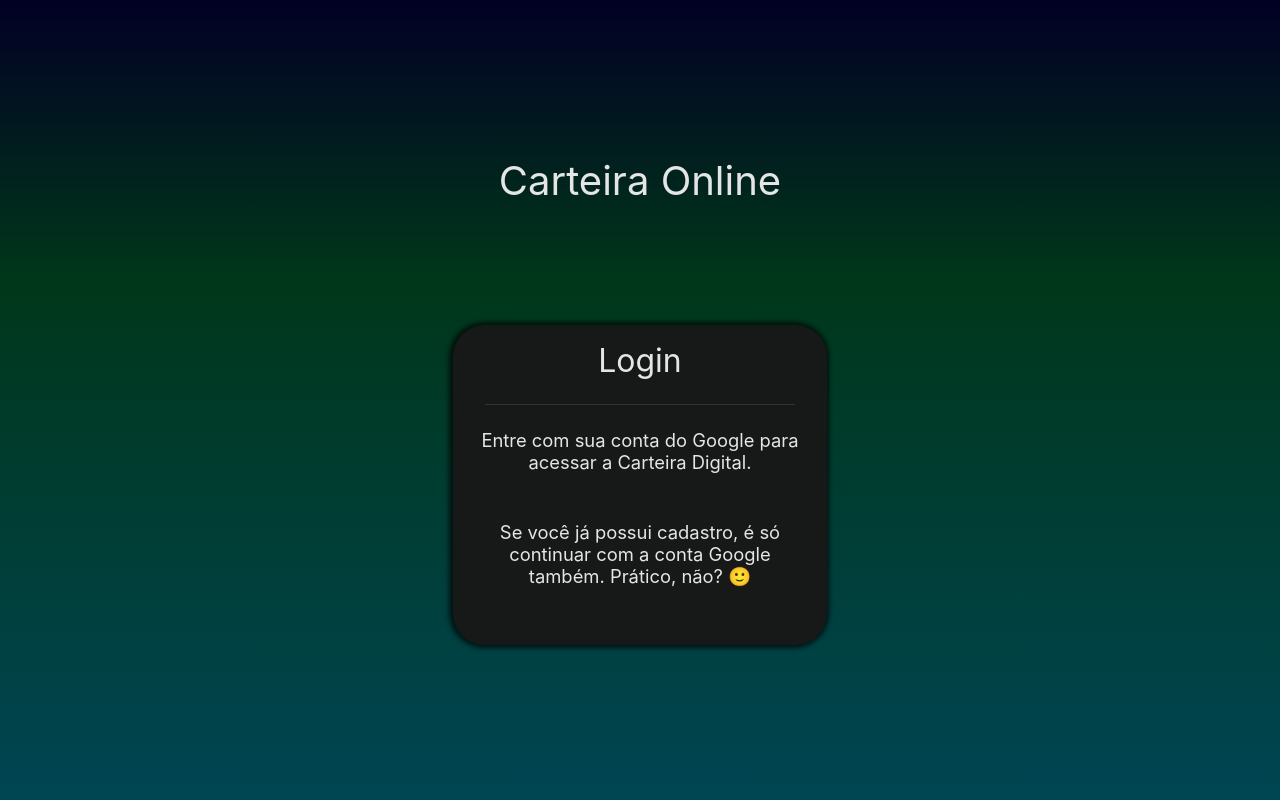
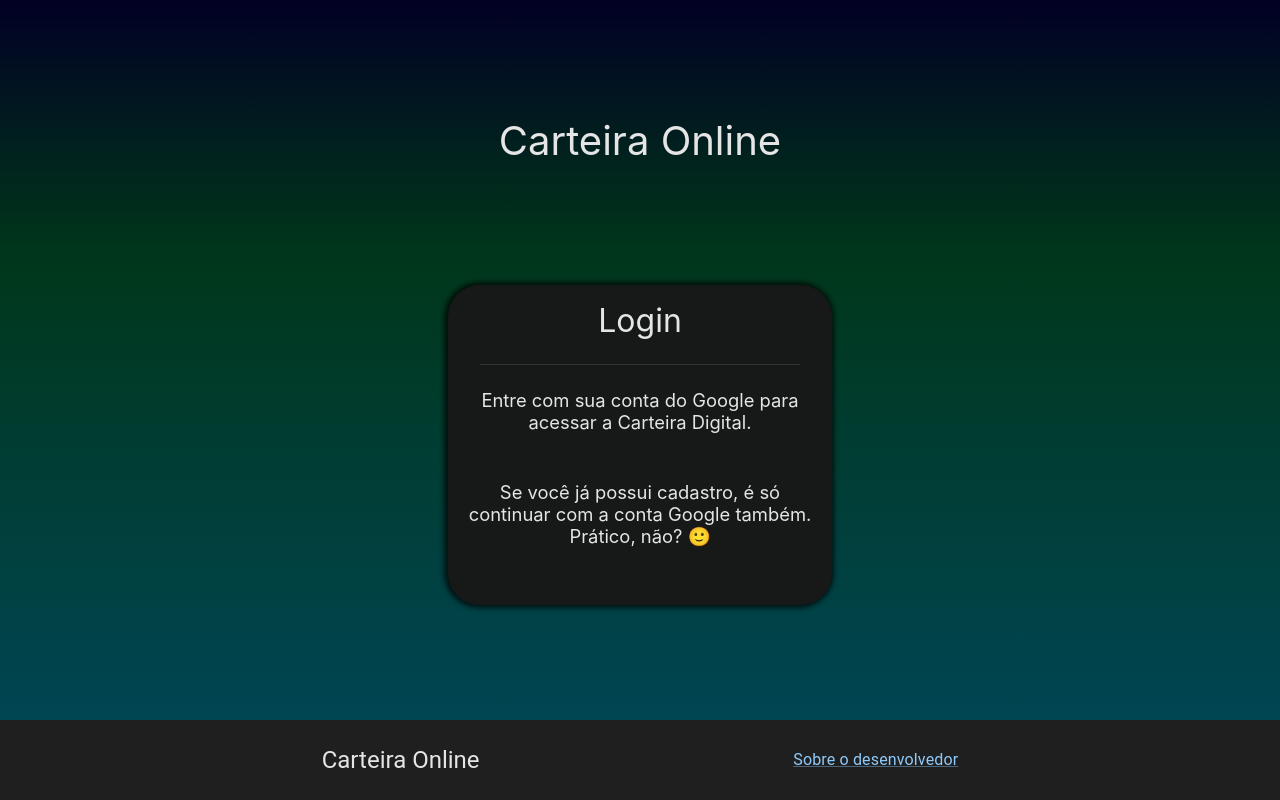
Before and after one commit to gahh2001/financeiro-web, a React (Create React App) app: page /login in a window 1280 px wide. Built offline with nearby package versions, Linux system fonts and the light colour scheme.

Commit message:
add footer

```diff
--- /dev/null
+++ b/src/componentes/footer/Footer.scss
@@ -0,0 +1,15 @@
+@import '../../VariaveisSCSS.scss';
+
+.footer {
+	width: 100%;
+	height: 10vh;
+	background-color: $fundo-components;
+	color: $color-in-linhas;
+	display: flex;
+	justify-content: space-evenly;
+	align-items: center;
+	padding: 1vh;
+
+
+
+}
--- /dev/null
+++ b/src/componentes/footer/Footer.tsx
@@ -0,0 +1,14 @@
+import { Link, Typography } from "@mui/material";
+import { FC } from "react";
+import './Footer.scss';
+
+const Footer: FC = () => {
+	return (
+		<div className="footer">
+			<Typography variant="h5"> Carteira Online</Typography>
+			<Link href="/about-me" variant="subtitle1">Sobre o desenvolvedor</Link>
+		</div>
+	);
+}
+
+export default Footer;
--- a/src/componentes/planejamentos/modalPlanejamento/ModalPlanejamento.scss
+++ b/src/componentes/planejamentos/modalPlanejamento/ModalPlanejamento.scss
@@ -55,13 +55,13 @@
 			}
 		}
 	}
-}
 
-.MuiTypography-root {
-	display: flex;
-	justify-content: center;
+	.MuiTypography-root {
+		display: flex;
+		justify-content: center;
 
-	@media screen and (min-width: 768px) {
-		font-size: 2.3vh !important;
+		@media screen and (min-width: 768px) {
+			font-size: 2.3vh !important;
+		}
 	}
 }
--- a/src/paginas/analitico/Analitico.tsx
+++ b/src/paginas/analitico/Analitico.tsx
@@ -11,6 +11,7 @@ import CategoriasVisaoGeral from "../../componentes/analitico/CategoriasVisaoGer
 import FiltroComparacoes from "../../componentes/analitico/filtros/FiltroComparacoes";
 import FiltroData from "../../componentes/analitico/filtros/FiltroData";
 import AppBar from "../../componentes/AppBar/AppBar";
+import Footer from "../../componentes/footer/Footer";
 import { obtemNumeroEnum, TipoComparacaoEnum } from "../../enums/TipoComparacaoEnum";
 import { TipoMovimentacaoEnum } from "../../enums/TipoMovimentacaoEnum";
 import back from "../../http";
@@ -191,6 +192,7 @@ const Analitico: FC<IGoogleIdProps> = (props: IGoogleIdProps) => {
 						medias={mediasGerais}
 					/>
 				</div>
+				<Footer/>
 			</div>
 		</div>
 	);
--- a/src/paginas/configuracoes/Configuracoes.tsx
+++ b/src/paginas/configuracoes/Configuracoes.tsx
@@ -8,6 +8,7 @@ import AppBar from "../../componentes/AppBar/AppBar";
 import Categorias from "../../componentes/configuracoes/categorias/Categorias";
 import useModalCategoria from "../../componentes/configuracoes/categorias/modalAdicionaCategoria/UseModalCategoria";
 import Geral from "../../componentes/configuracoes/geral/Geral";
+import Footer from '../../componentes/footer/Footer';
 import back from '../../http';
 import { IGoogleIdProps } from "../../interfaces/IGoogleIdProps";
 import { CategoriaMovimentacaoService } from "../../services/CategoriaMovimentacaoService";
@@ -97,6 +98,7 @@ const Configuracoes: FC<IGoogleIdProps> = (props: IGoogleIdProps) => {
 					</Accordion>
 				</div>
 			</div>
+			<Footer/>
 		</Fragment>
 	);
 }
--- a/src/paginas/home/Home.tsx
+++ b/src/paginas/home/Home.tsx
@@ -3,6 +3,7 @@ import { FC, useEffect, useRef, useState } from "react";
 import { useNavigate } from "react-router-dom";
 import { googleIdAtom } from "../../atoms/atom";
 import AppBar from "../../componentes/AppBar/AppBar";
+import Footer from "../../componentes/footer/Footer";
 import Calendario from "../../componentes/home/calendario/Calendario";
 import InformacoesDoDia from "../../componentes/home/informacoesDoDiaCard/InformacoesDoDia";
 import DialogDescricaoMovimentacao from "../../componentes/home/informacoesDoDiaCard/dialogDescricaoMovimentacao/DialogDescricaoMovimentacao";
@@ -133,6 +134,7 @@ const Home: FC<IGoogleIdProps> = (props: IGoogleIdProps) => {
 					visivel={visivel}
 				/>
 			</div>
+			<Footer/>
 			<ModalAddMovimentacao
 				isOpen={isOpenModalAdd}
 				tipo= {tipo}
--- a/src/paginas/login/Login.tsx
+++ b/src/paginas/login/Login.tsx
@@ -3,9 +3,10 @@ import './login.scss';
 
 import { Divider } from '@mui/material';
 import { useAtom } from 'jotai';
-import { FC, useEffect } from "react";
+import { FC, Fragment, useEffect } from "react";
 import { useNavigate } from 'react-router-dom';
 import { googleIdAtom } from '../../atoms/atom';
+import Footer from '../../componentes/footer/Footer';
 import { IGoogleIdProps } from '../../interfaces/IGoogleIdProps';
 import { LoginService } from '../../services/LoginService';
 
@@ -45,6 +46,7 @@ const Login: FC<IGoogleIdProps> = (props: IGoogleIdProps) => {
 	}
 
 	return (
+		<Fragment>
 			<div className='login'>
 				<div className="nome-site">
 					Carteira Online
@@ -63,6 +65,8 @@ const Login: FC<IGoogleIdProps> = (props: IGoogleIdProps) => {
 					</div>
 				</div>
 			</div>
+			<Footer/>
+		</Fragment>
 	);
 }
 
--- a/src/paginas/login/login.scss
+++ b/src/paginas/login/login.scss
@@ -1,12 +1,12 @@
 @import '../../VariaveisSCSS.scss';
 
 .login {
-	height: 100vh;
+	height: 90vh;
+	width: 100%;
 	display: flex;
 	flex-direction: column;
 	justify-content: center;
 	align-items: center;
-	padding: 2vh;
 	background: linear-gradient(180deg, rgba(2,0,36,1) 0%, rgb(0, 55, 26) 35%, rgb(0, 69, 83) 100%);
 
 	.nome-site {
--- a/src/paginas/movimentacoes/Movimentacoes.tsx
+++ b/src/paginas/movimentacoes/Movimentacoes.tsx
@@ -4,6 +4,7 @@ import { FC, Fragment, useEffect, useRef, useState } from "react";
 import { useNavigate } from "react-router-dom";
 import { googleIdAtom } from "../../atoms/atom";
 import AppBar from "../../componentes/AppBar/AppBar";
+import Footer from "../../componentes/footer/Footer";
 import DialogDescricaoMovimentacao from "../../componentes/home/informacoesDoDiaCard/dialogDescricaoMovimentacao/DialogDescricaoMovimentacao";
 import FiltrosMovimentacoes from "../../componentes/movimentacoes/FiltrosMovimentacoes";
 import ListaMovimentacoes from "../../componentes/movimentacoes/ListaMovimentacoes";
@@ -87,6 +88,7 @@ const Movimentacoes: FC<IGoogleIdProps> = (props: IGoogleIdProps) => {
 					/>
 				</div>
 			</div>
+			<Footer/>
 			<DialogDescricaoMovimentacao
 				openDialog={isOpenDialogDescricao}
 				description={descricao}
--- a/src/paginas/planejamento/Planejamentos.tsx
+++ b/src/paginas/planejamento/Planejamentos.tsx
@@ -4,6 +4,7 @@ import { FC, Fragment, useEffect, useRef, useState } from "react";
 import { useNavigate } from "react-router-dom";
 import { googleIdAtom } from "../../atoms/atom";
 import AppBar from "../../componentes/AppBar/AppBar";
+import Footer from "../../componentes/footer/Footer";
 import CardDesempenho from "../../componentes/planejamentos/cardDesempenho/CardDesempenho";
 import CardProgresso from "../../componentes/planejamentos/cardProgresso/CardProgresso";
 import ListagemPlanejamentos from "../../componentes/planejamentos/listagemPlanejamentos/Listagem";
@@ -74,6 +75,7 @@ const Planejamentos: FC<IGoogleIdProps> = (props: IGoogleIdProps) => {
 					<div className="titulo">Movimentações</div>
 				</div>
 			</div>
+			<Footer/>
 			<ModalPlanejamento
 				nome={nome}
 				tipo={tipoPlanejamento}
```
Lines whose indentation alone changed are shown as unchanged.
